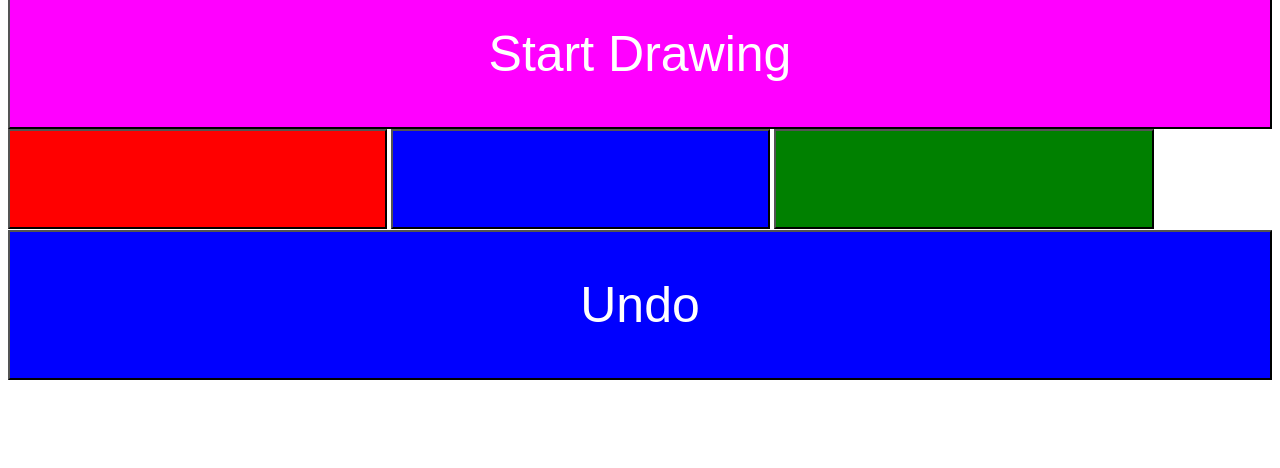
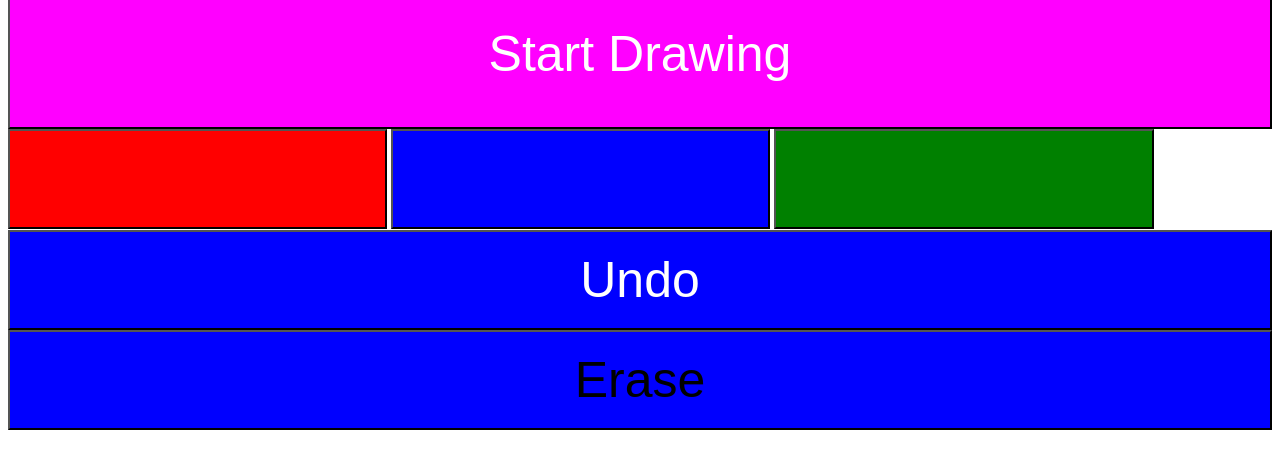
Before and after one commit to car-dev99/car-dev99.github.io, a plain HTML site: page index.html in a window 1280 px wide. Shown: the part 66-534 px from the top of the page. Drawn offline with Linux system fonts and the light colour scheme.

Commit message:
Update index.html

```diff
--- a/index.html
+++ b/index.html
@@ -9,7 +9,8 @@
          <button id="blueButton" style="background-color:blue;width:30%; height:100px;" onclick="changePenColor('#0617cf')"></button>
          <button id="greenButton" style="background-color:green;width:30%; height:100px;" onclick="changePenColor('#027d0f')"></button>
       </div>
-    <button id="undoButton" style="width:100%;height:150px;background-color:blue;color:white; font-size:50px;" onclick="undoLastStroke()">Undo</button>
+    <button id="undoButton" style="width:100%;height:100px;background-color:blue;color:white; font-size:50px;" onclick="undoLastStroke()">Undo</button>
+    <button id="clearButton" style="width:100%;height:100px;background-color:blue;red:white; font-size:50px;" onclick="eraseCanvas()">Erase</button>
 
 
 
@@ -78,6 +79,10 @@
           }
       }
 
+      function eraseCanvas(){
+          fullPath = [];
+      }
+
 
     </script>
 
```
